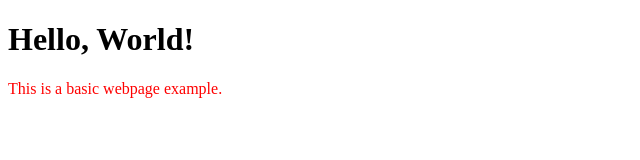
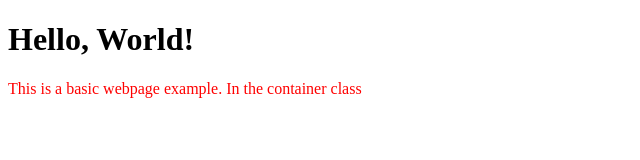
Before and after one commit to VarunKandula/VarunKandula.github.io, a plain HTML site: page index.html in a window 1280 px wide. Shown: the whole page, without its empty margins (0-640 px from the left). Drawn offline with Linux system fonts and the light colour scheme.

Commit message:
small mod

```diff
--- a/index.html
+++ b/index.html
@@ -9,7 +9,7 @@
   <body>
     <div class="container">
       <h1>Hello, World!</h1>
-      <p>This is a basic webpage example.</p>
+      <p>This is a basic webpage example. In the container class</p>
     </div>
   </body>
 </html>
```
